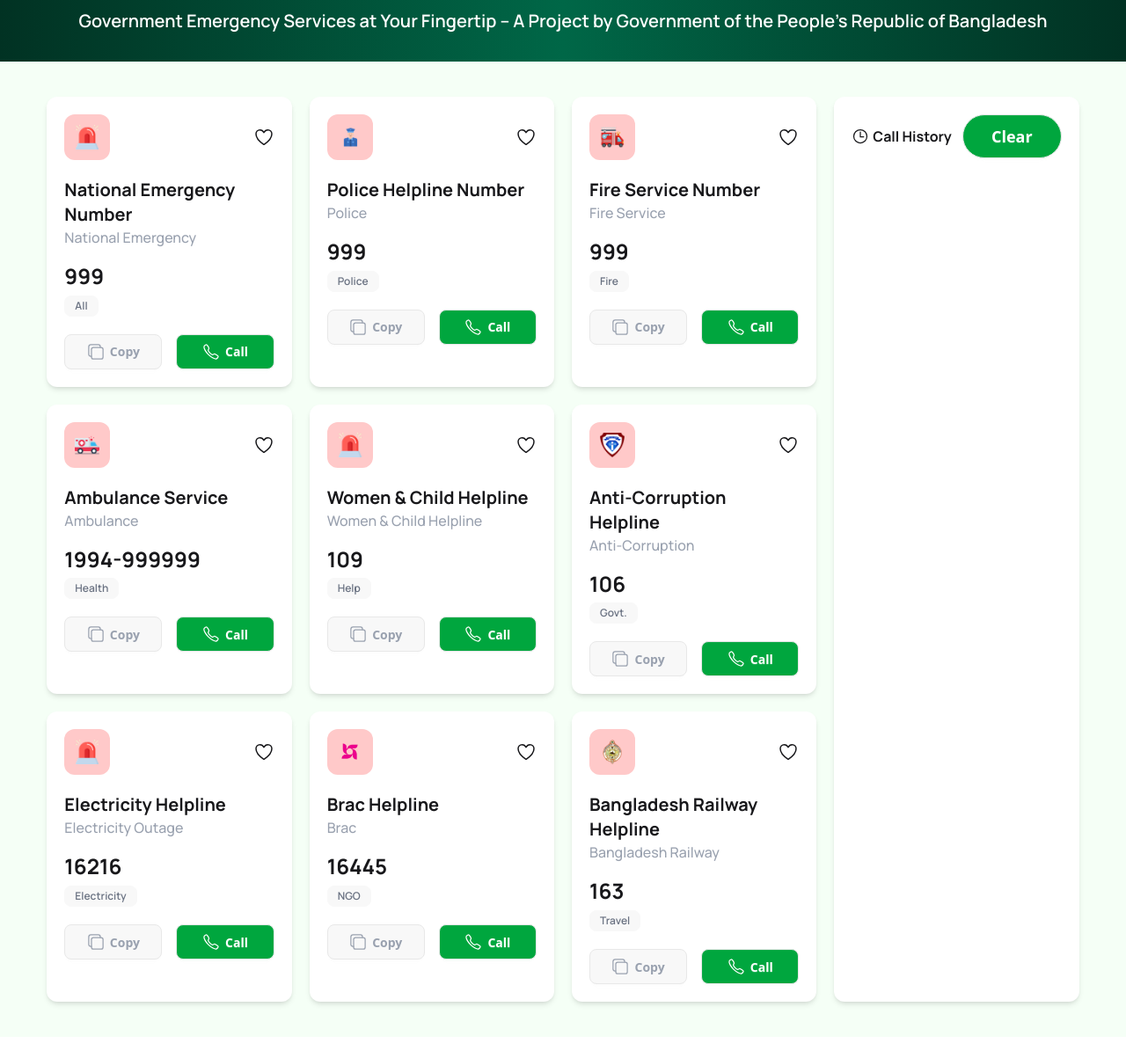
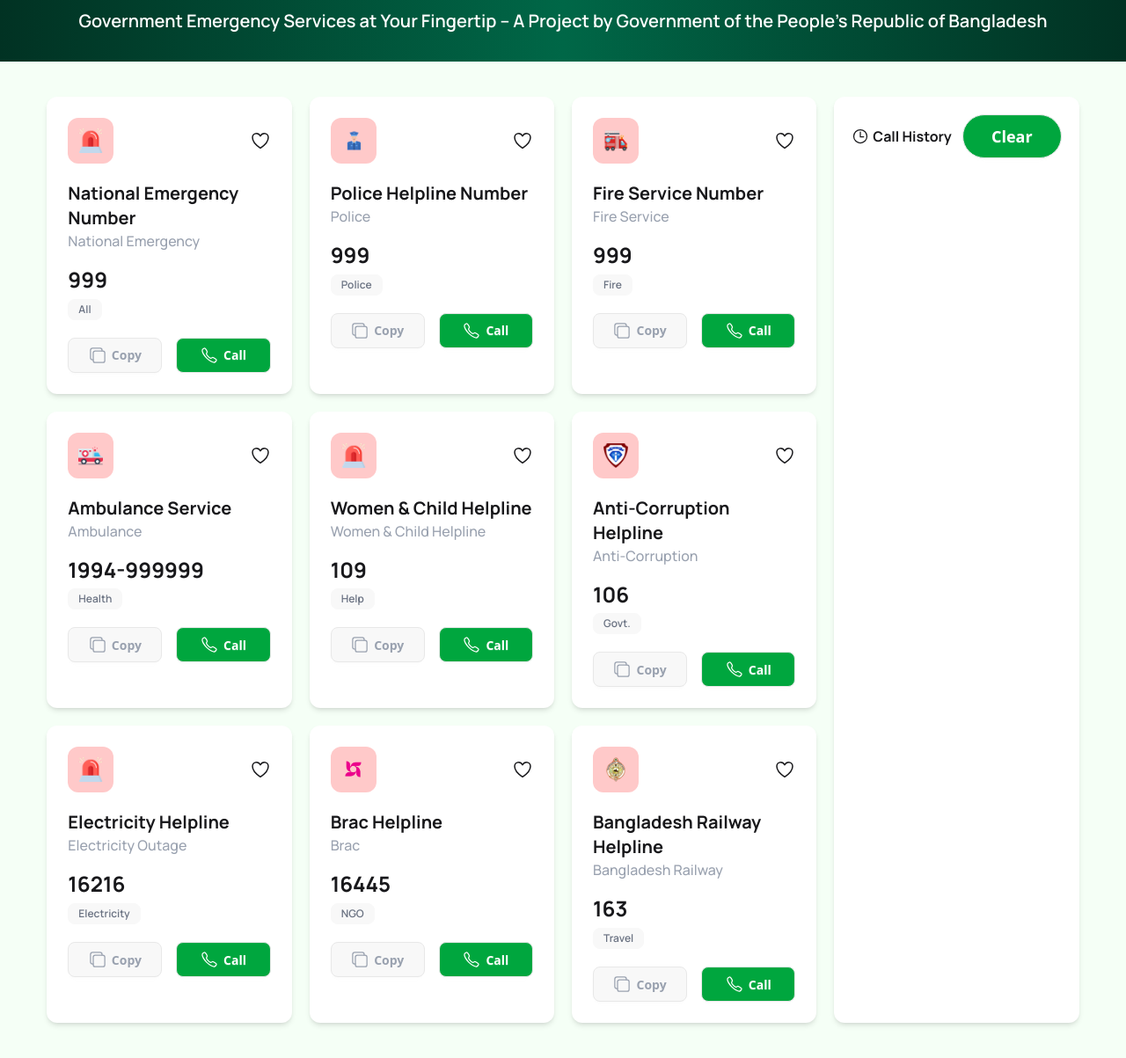
Before and after one commit to hasnatfahmidkhan/emergency-directory, a plain HTML site: page index.html in a window 1280 px wide. Shown: the part 294-1497 px from the top of the page at 88% size. Before the commit the page ends 1473 px from the top, so only its background shows below. Drawn offline with nearby package versions, Linux system fonts and the light colour scheme; a web font is replaced by a local one.

Commit message:
fix the gap

```diff
--- a/index.html
+++ b/index.html
@@ -136,14 +136,14 @@
 
     <!-- ===== Start: Main Section ===== -->
     <main
-      class="mt-10 w-11/12 2xl:w-10/12 mx-auto grid grid-cols-1 md:grid-cols-12 gap-5 md:gap-6 xl:gap-5 2xl:gap-8"
+      class="mt-10 w-11/12 2xl:w-10/12 mx-auto grid grid-cols-1 md:grid-cols-12 gap-5 md:gap-6 xl:gap-5 2xl:gap-7"
     >
       <!-- ===== Start: Call Directory ===== -->
       <section class="md:col-span-6 lg:col-span-9 order-2 md:order-1">
         <!-- ===== Start: Directory Card Container ===== -->
-        <div class="grid grid-cols-1 md:grid-cols-1 lg:grid-cols-3 gap-5 md:gap-6 xl:gap-5 2xl:gap-8">
+        <div class="grid grid-cols-1 md:grid-cols-1 lg:grid-cols-3 gap-5 md:gap-6 xl:gap-5 2xl:gap-7">
           <!-- Card 1 -->
-          <div class="service-card bg-white shadow-md p-5 rounded-xl">
+          <div class="service-card bg-white shadow-md p-6 rounded-xl">
             <!-- ===== Start: card header ===== -->
             <div>
               <div class="flex justify-between items-center">
@@ -204,7 +204,7 @@
           <!-- Card 1 -->
 
           <!-- Card 2 -->
-          <div class="service-card bg-white shadow-md p-5 rounded-xl">
+          <div class="service-card bg-white shadow-md p-6 rounded-xl">
             <!-- ===== Start: card header ===== -->
             <div>
               <div class="flex justify-between items-center">
@@ -264,7 +264,7 @@
           <!-- Card 2 -->
 
           <!-- Card 3 -->
-          <div class="service-card bg-white shadow-md p-5 rounded-xl">
+          <div class="service-card bg-white shadow-md p-6 rounded-xl">
             <!-- ===== Start: card header ===== -->
             <div>
               <div class="flex justify-between items-center">
@@ -324,7 +324,7 @@
           <!-- Card 3 -->
 
           <!-- Card 4 -->
-          <div class="service-card bg-white shadow-md p-5 rounded-xl">
+          <div class="service-card bg-white shadow-md p-6 rounded-xl">
             <!-- ===== Start: card header ===== -->
             <div>
               <div class="flex justify-between items-center">
@@ -384,7 +384,7 @@
           <!-- Card 4 -->
 
           <!-- Card 5 -->
-          <div class="service-card bg-white shadow-md p-5 rounded-xl">
+          <div class="service-card bg-white shadow-md p-6 rounded-xl">
             <!-- ===== Start: card header ===== -->
             <div>
               <div class="flex justify-between items-center">
@@ -444,7 +444,7 @@
           <!-- Card 5 -->
 
           <!-- Card 6 -->
-          <div class="service-card bg-white shadow-md p-5 rounded-xl">
+          <div class="service-card bg-white shadow-md p-6 rounded-xl">
             <!-- ===== Start: card header ===== -->
             <div>
               <div class="flex justify-between items-center">
@@ -504,7 +504,7 @@
           <!-- Card 6 -->
 
           <!-- Card 7 -->
-          <div class="service-card bg-white shadow-md p-5 rounded-xl">
+          <div class="service-card bg-white shadow-md p-6 rounded-xl">
             <!-- ===== Start: card header ===== -->
             <div>
               <div class="flex justify-between items-center">
@@ -564,7 +564,7 @@
           <!-- Card 7 -->
 
           <!-- Card 8 -->
-          <div class="service-card bg-white shadow-md p-5 rounded-xl">
+          <div class="service-card bg-white shadow-md p-6 rounded-xl">
             <!-- ===== Start: card header ===== -->
             <div>
               <div class="flex justify-between items-center">
@@ -622,7 +622,7 @@
           <!-- Card 8 -->
 
           <!-- Card 9 -->
-          <div class="service-card bg-white shadow-md p-5 rounded-xl">
+          <div class="service-card bg-white shadow-md p-6 rounded-xl">
             <!-- ===== Start: card header ===== -->
             <div>
               <div class="flex justify-between items-center">
```
